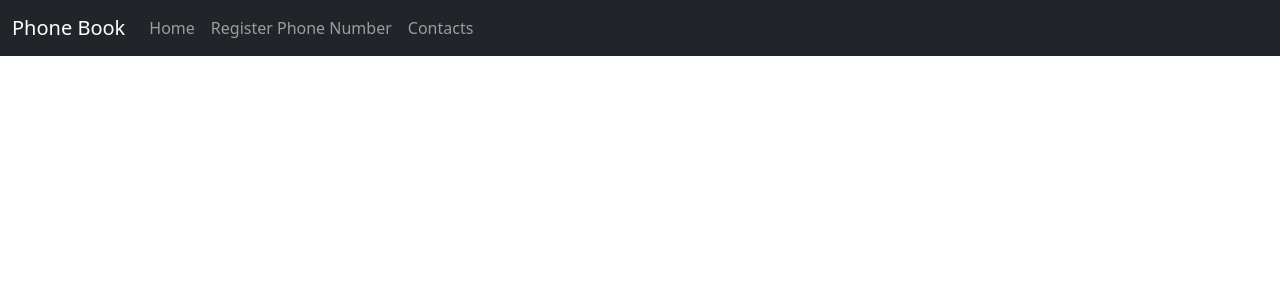
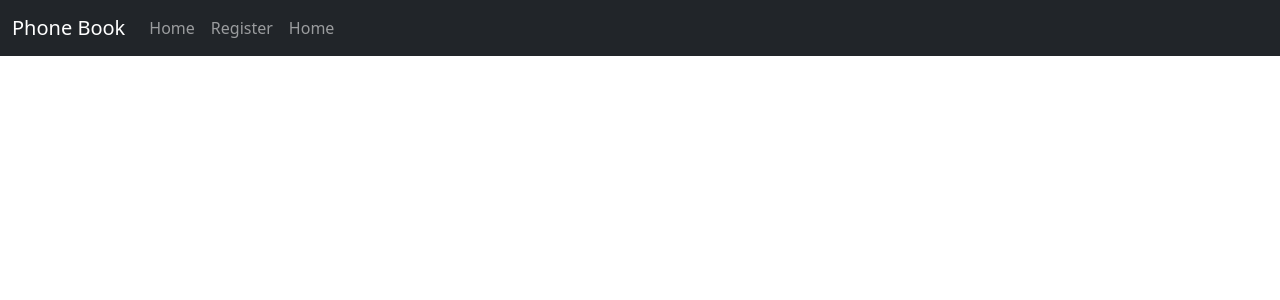
Before and after one commit to melissachaca/phonebook_update, a Flask app: page / in a window 1280 px wide. Shown: the top 300 px of the page. Run offline with Flask 2, Linux system fonts and the light colour scheme; some libraries are stand-ins or nearby versions.

Commit message:
tuesday pm

```diff
--- a/app/__init__.py
+++ b/app/__init__.py
@@ -1,6 +1,6 @@
 from flask import Flask
 
 app = Flask (__name__)
-app.config['SECRET KEY'] = 'please work'
+app.config['SECRET KEY'] = 'you will never guess'
 
 from . import routes
--- a/app/templates/nav.html
+++ b/app/templates/nav.html
@@ -1,15 +1,21 @@
 <nav class="navbar navbar-expand-lg navbar-dark bg-dark">
-    <div class="container-fluid">
-      <a class="navbar-brand" href="#">Phone Book</a>
-      <button class="navbar-toggler" type="button" data-bs-toggle="collapse" data-bs-target="#navbarNavAltMarkup" aria-controls="navbarNavAltMarkup" aria-expanded="false" aria-label="Toggle navigation">
-        <span class="navbar-toggler-icon"></span>
+  <div class="container-fluid">
+      <a class="navbar-brand" href="{{ url_for('index') }}">Phone Book</a>
+      <button class="navbar-toggler" type="button" data-bs-toggle="collapse" data-bs-target="#navbarNav" aria-controls="navbarNav" aria-expanded="false" aria-label="Toggle navigation">
+      <span class="navbar-toggler-icon"></span>
       </button>
-      <div class="collapse navbar-collapse" id="navbarNavAltMarkup">
-        <div class="navbar-nav">
-          <a class="nav-link" href="#">Home</a>
-          <a class="nav-link" href="#">Register Phone Number</a>
-          <a class="nav-link" href="#">Contacts</a>
-        </div>
+      <div class="collapse navbar-collapse" id="navbarNav">
+          <ul class="navbar-nav">
+              <li class="nav-item">
+              <a class="nav-link" href="{{ url_for('index') }}">Home</a>
+              </li>
+              <li class="nav-item">
+              <a class="nav-link" href="{{ url_for('register') }}">Register</a>
+              </li>
+              <li class="nav-item">
+                <a class="nav-link" href="{{ url_for('index') }}">Home</a>
+              </li>
+          </ul>
       </div>
-    </div>
-  </nav>
+  </div>
+</nav>
```
